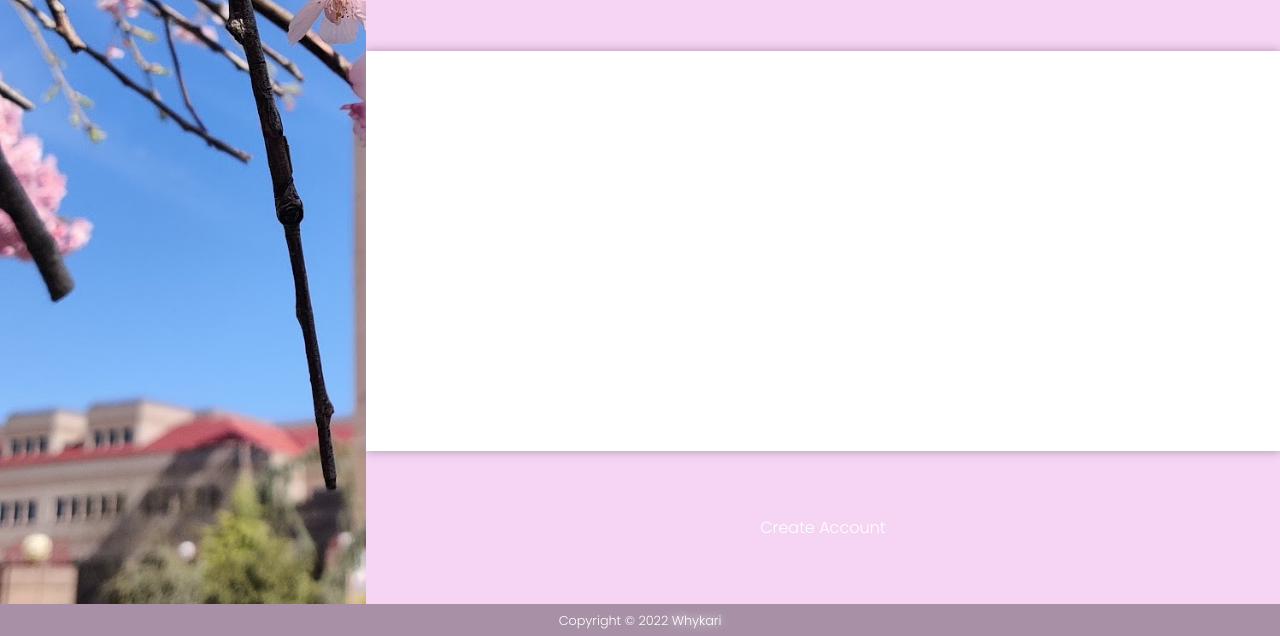
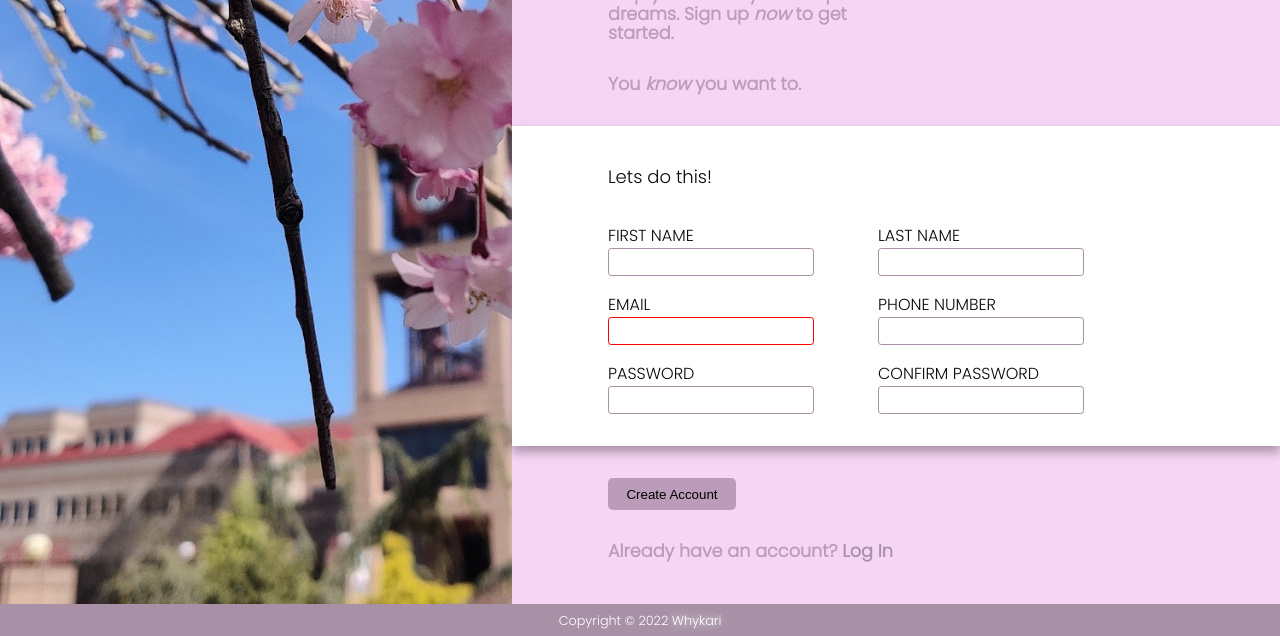
Before and after one commit to Chuan-Chen/Fullstack-Projects, a plain HTML site: page Signup_Form/index.html in a window 1280 px wide. Shown: the part 164-800 px from the top of the page. Drawn offline with Linux system fonts and the light colour scheme.

Commit message:
finish sign up form

```diff
--- a/Signup_Form/index.html
+++ b/Signup_Form/index.html
@@ -2,6 +2,7 @@
 <html lang="en">
 <head>
     <link rel = "stylesheet" href = "resources/css/style.css">
+    <script src = "resources/script/script.js" defer></script>
     <meta charset="UTF-8">
     <meta http-equiv="X-UA-Compatible" content="IE=edge">
     <meta name="viewport" content="width=device-width, initial-scale=1.0">
@@ -11,11 +12,49 @@
     <div class = "main">
         <div class = "banner">
         </div>
-        <div class = 'content'>
-            <span class = "content-text"><span>Sign up for the annual </span> <span> sakura </span> <span>tree viewing</span></span>
-            <div class = "container"></div>
-            <div class = "signup-btn">Create Account</div>
-            <div>Already have an account?<a>login</a></div>
+        <div class = "content">
+            <div class = "text"><span class = "sakura">This</span> is not a real online service! You know you need something like this in your life to help you realize your deepest dreams. Sign up <em>now</em> to get started.</div>
+            <div class = "text">You <em>know</em> you want to.</div>
+            <div class = "container">
+                <div class = "container-top"><div style = "font-size: large;">Lets do this!</div></div>
+                <div class = "container-bottom">
+                    <form id = "signup-form">
+                        <div class = "form-left">
+                            <div >
+                                <label for = "fname">FIRST NAME</label>
+                                <input type = "text" id = "fname" required>
+                            </div>
+                            <div>
+                                <label for = "email">EMAIL</label>
+                                <input type = "email", id = "email" required>
+                            </div>
+                            <div>
+                                <label for = "password">PASSWORD</label>
+                                <input type = "password" id = "password" required>
+                            </div>
+                        </div>
+
+                       <div class = "form-right">
+                        <div>
+                            <label>LAST NAME</label>
+                            <input type = "text" id = "lname" required>
+                        </div>
+                        <div>
+                            <label>PHONE NUMBER</label>
+                            <input type = "text" id = "phoneNumber"required>
+                        </div>
+                        <div>
+                            <label>CONFIRM PASSWORD</label>
+                            <input type = "password" id = "confirmPassword" required>
+                        </div>
+                       </div>
+
+                    </form>
+                </div>
+
+            </div>
+            <button class = "signup-btn" type = "submit" form = "signup-form">Create Account</button>
+            <div class = "text">Already have an account? <a href = "#">Log In</a></div>
         </div>
     </div>
 
--- a/Signup_Form/resources/css/style.css
+++ b/Signup_Form/resources/css/style.css
@@ -15,37 +15,114 @@ body{
     background-color: #f5d4f4;
 }
 .banner{
-    width: 40%;
+    flex: 2;
     height: 100%;
     background-image: url('../images/main.jpg');
     background-size: cover;
 }
-
 .content{
+    flex: 3;
     display: flex;
     flex-direction: column;
-    gap: 4rem;
     justify-content: center;
-    align-items: center;
-    width: 100%;
-    height: 100%;
+    gap: 2rem;
 }
+
+
 .content-text span{
     font-size: 3rem;
 }
 
+.text{
+    line-height: 1.2rem;
+    width: 40%;
+    height: auto;
+    font-weight: 600;
+    font-size: 1.1rem;
+    color:hsl(304, 18%, 67%)
+}
+.text, .signup-btn{
+    margin-left: 6rem;
+}
+
+.text a{
+    text-decoration: none;
+    color: #a891a7;
+}
+
+.container-top{
+    display: flex;
+    align-items: flex-end;
+    height: 20%;
+}
+
+.container-bottom{
+    display: flex;
+    height: 80%;
+
+}
+
 .container{
-    height: 50%;
-    width: 100%;
-    box-shadow: 0 0 10px #a891a7;
+    height: 40%;
+    box-shadow: 0 6px 10px #a891a7;
     background-color: white;
+    color:#0a080c;
 }
+.container > *{
+    padding-left: 6rem;
+}
+
+form{
+    display: flex;
+    align-items: center;
+    height: 100%;
+    gap: calc(8vh);
+    flex: 1;
+    flex-wrap: wrap;
+}
+
+form div{
+    display: flex;
+    flex-direction: column;
+}
+
+input{
+    height: calc(3vh);
+    width: calc(25vh);
+    border: .1rem solid #a891a7 ;
+    border-radius: .2rem;
+}
+
+input:focus{
+    outline: none;
+    background-color: #a891a7;
+}
+
+.form-left, .form-right{
+    display: flex;
+    gap: calc(2vh);
+    height: 100%;
+    justify-content: center;
+}
+
 .sakura{
     font-size: 4rem;
     font-weight: 700;
 }
 
-
+.signup-btn{
+    border: none;
+    display: flex;
+    justify-content: center;
+    align-items: center;
+    background-color: hsl(304, 18%, 67%);
+    border-radius: .3rem;
+    height: 2rem;
+    width: 8rem;
+}
+.signup-btn:hover{
+    background-color: #a891a7;
+}
 
 
 .footer{
@@ -70,3 +147,18 @@ body{
 .footer a:hover{
     color: rgb(169, 169, 169)
 }
+
+.valid-color{
+    border-color: #a891a7;
+}
+.invalid-color{
+    border-color: red;
+}
+
+
+#email:valid{
+    border-color:#a891a7;
+}
+#email:invalid{
+    border-color: red;
+}
--- a/Signup_Form/resources/script/script.js
+++ b/Signup_Form/resources/script/script.js
@@ -0,0 +1,8 @@
+const form = document.querySelector("#signup-form");
+form.addEventListener("keyup", function(e){
+    if(form.password.value != form.confirmPassword.value){
+        form.confirmPassword.classList.add("invalid-color");
+    }else{
+        form.confirmPassword.classList.remove("invalid-color");
+    }
+});
```
